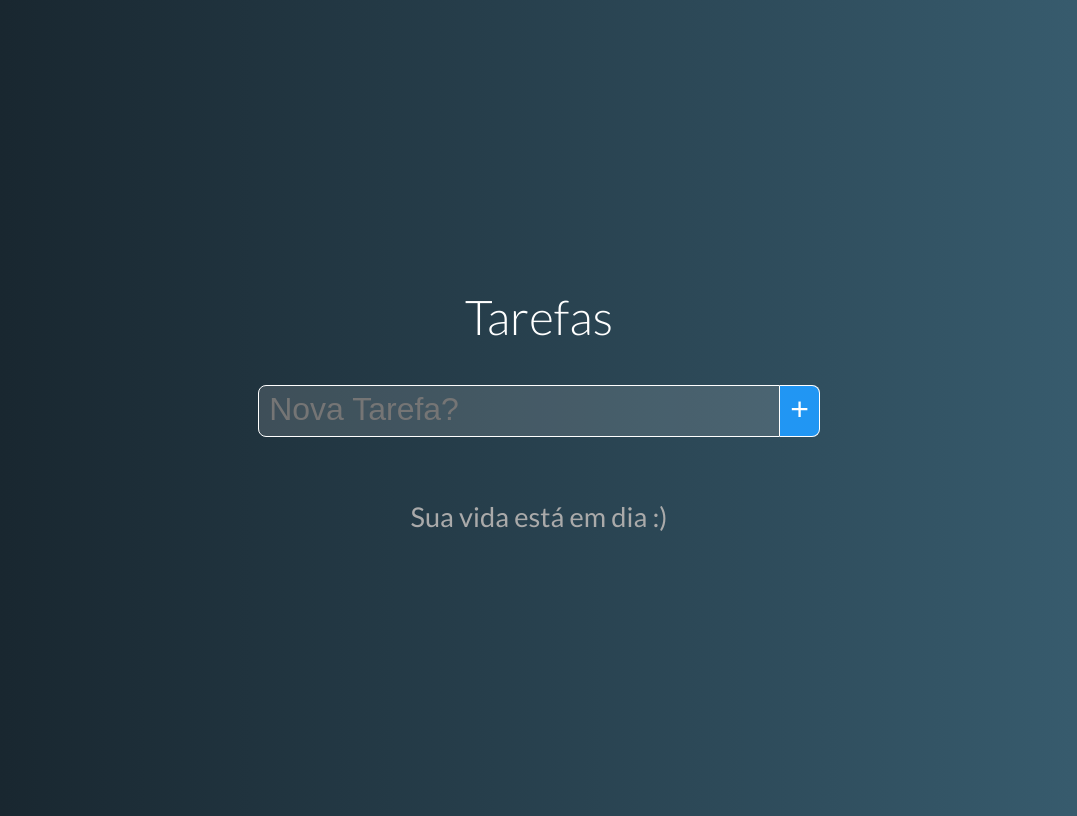
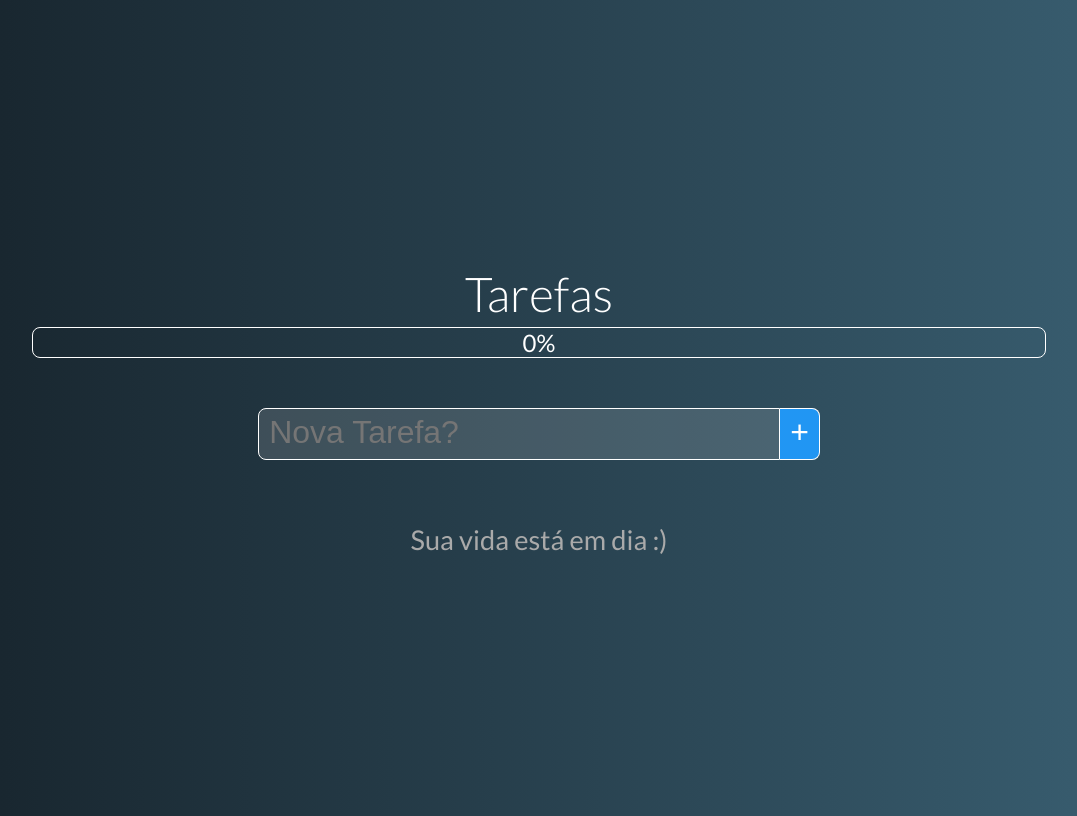
Before and after one commit to kleitonalbuquerque/curso-vue, a Vue app in the folder projeto-02-tarefas/tarefas/: page / in a window 1280 px wide. Shown: the whole page, without its empty margins (101-1178 px from the left). Built offline with nearby package versions, Linux system fonts and the light colour scheme.

Commit message:
Componente Progresso

```diff
--- a/projeto-02-tarefas/tarefas/src/App.vue
+++ b/projeto-02-tarefas/tarefas/src/App.vue
@@ -1,12 +1,17 @@
 <template>
 	<div id="app">
 		<h1>Tarefas</h1>
+		<TaskProgress :progress="progress" />
 		<NewTask @taskAdded="addTask" />
-		<task-grid @taskDeleted="deleteTask" :tasks="tasks" />
+		<task-grid
+			:tasks="tasks"
+			@taskDeleted="deleteTask"
+			@taskStateChanged="toggleTaskState" />
 	</div>
 </template>
 
 <script>
+import TaskProgress from './components/TaskProgress.vue'
 import TaskGrid from './components/TaskGrid.vue'
 import NewTask from './components/NewTask.vue'
 
@@ -15,10 +20,18 @@
 	components: {
 		TaskGrid,
 		NewTask,
+		TaskProgress
 	},
 	data() {
 		return {
 			tasks: []
+		}
+	},
+	computed: {
+		progress() {
+			const total = this.tasks.length
+			const done = this.tasks.filter(t => !t.pending).length
+			return Math.round(done / total * 100) || 0
 		}
 	},
 	methods: {
@@ -34,6 +47,9 @@
 		},
 		deleteTask(i) {
 			this.tasks.splice(i, 1)
+		},
+		toggleTaskState(i) {
+			this.tasks[i].pending = !this.tasks[i].pending
 		}
 	},
 }
--- a/projeto-02-tarefas/tarefas/src/components/Task.vue
+++ b/projeto-02-tarefas/tarefas/src/components/Task.vue
@@ -1,6 +1,8 @@
 <template>
-  <div class="task" :class="stateClass">
-    <span @click="$emit('taskDeleted', task)" class="close">x</span>
+  <div
+    @click="$emit('taskStateChanged', task)"
+    class="task" :class="stateClass">
+    <span @click.stop="$emit('taskDeleted', task)" class="close">x</span>
     <p> {{ task.name }} </p>
   </div>
 </template>
--- a/projeto-02-tarefas/tarefas/src/components/TaskGrid.vue
+++ b/projeto-02-tarefas/tarefas/src/components/TaskGrid.vue
@@ -3,6 +3,7 @@
     <template v-if="tasks.length">
       <Task v-for="(task, i) in tasks" :key="task.name"
         @taskDeleted="$emit('taskDeleted', i)"
+        @taskStateChanged="$emit('taskStateChanged', i)"
         :task="task">
         {{ task.name }}
       </Task>
--- /dev/null
+++ b/projeto-02-tarefas/tarefas/src/components/TaskProgress.vue
@@ -0,0 +1,41 @@
+<template>
+  <div class="tasks-progress">
+    <span class="progress-value"> {{ progress }}% </span>
+    <div class="progress-bar" :style="{width: progress + '%'}"></div>
+  </div>
+</template>
+
+<script>
+export default {
+  props: {
+    progress: { type: Number, default: 0 }
+  }
+}
+</script>
+
+<style>
+  .tasks-progress {
+    position: relative;
+    width: 80%;
+    border: 1px solid #FFF;
+    color: #FFF;
+    border-radius: 8px;
+    margin-bottom: 15px;
+    display: flex;
+    flex-direction: column;
+    align-items: center;
+  }
+
+  .progress-bar {
+    position: absolute;
+    border-radius: 8px;
+    height: 100%;
+    background-color: #4CAF50;
+    align-self: flex-start;
+  }
+
+  .progress-value {
+    z-index: 1;
+    font-size: 1.5rem;
+  }
+</style>
```
